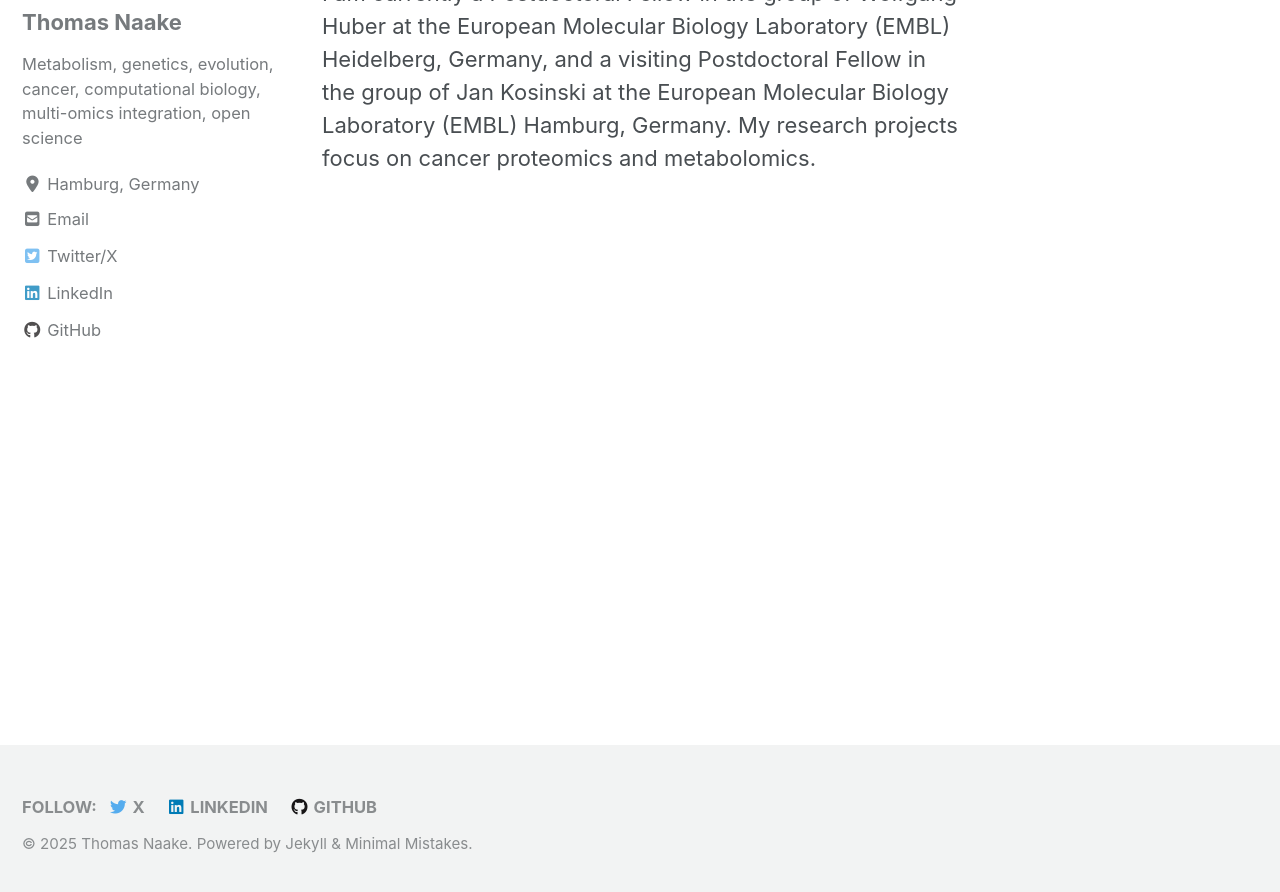
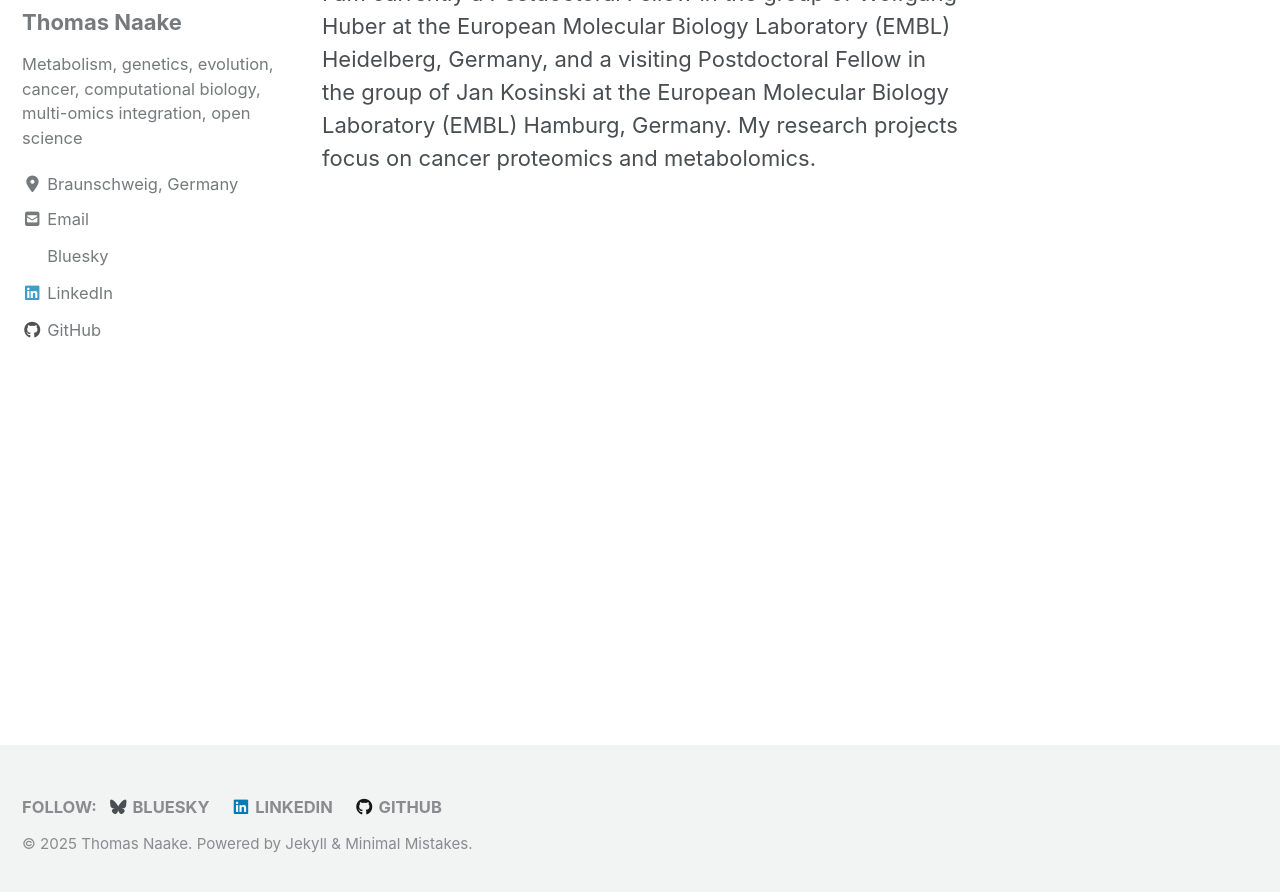
Before and after one commit to tnaake/tnaake.github.io, a Jekyll site: the page built from index.html, in a window 1280 px wide and 900 px high, scrolled down 222 px. Shown: the top 892 px of the window. Built offline with Jekyll 4.4.1, drawn with Linux system fonts in a browser that asks for light colours; cached includes are drawn as plain includes; nearby versions of some CDN libraries; the list of posts is cut into pages by our own code.

Commit message:
Update _config.yml

```diff
--- a/_config.yml
+++ b/_config.yml
@@ -83,8 +83,8 @@ yandex_site_verification :
 naver_site_verification  :
 
 # Social Sharing
-X:
-  username               : thomasnaake
+Bluesky:
+  username               : tnaake.bsky.social
 facebook:
   username               :
   app_id                 :
@@ -110,7 +110,7 @@ author:
   name             : "Thomas Naake"
   avatar           : /images/portrait_cartoon.jpg # path of avatar image, e.g. "/assets/images/bio-photo.jpg"
   bio              : "Metabolism, genetics, evolution, cancer, computational biology, multi-omics integration, open science"
-  location         : "Hamburg, Germany"
+  location         : "Braunschweig, Germany"
   email            :
   links:
     - label: "Email"
@@ -119,9 +119,9 @@ author:
     #- label: "Website"
     #  icon: "fas fa-fw fa-link"
     #  # url: "https://your-website.com"
-    - label: "Twitter/X"
-      icon: "fab fa-fw fa-twitter-square"
-      url: "https://twitter.com/thomasnaake"
+    - label: "Bluesky"
+      icon: "fab fa-fw fa-bluesky-square"
+      url: "https://bsky.app/profile/tnaake.bsky.social"
     - label: "LinkedIn"
       icon: "fab fa-fw fa-linkedin"
       url: "https://www.linkedin.com/in/dr-thomas-naake-2b31158a/"
@@ -135,9 +135,9 @@ author:
 # Site Footer
 footer:
   links:
-    - label: "X"
-      icon: "fab fa-fw fa-twitter"
-      url: "https://twitter.com/thomasnaake"
+    - label: "Bluesky"
+      icon: "fab fa-fw fa-bluesky"
+      url: "https://bsky.app/profile/tnaake.bsky.social"
     - label: "LinkedIn"
       icon: "fab fa-fw fa-linkedin"
       url: "https://www.linkedin.com/in/dr-thomas-naake-2b31158a/"
```
